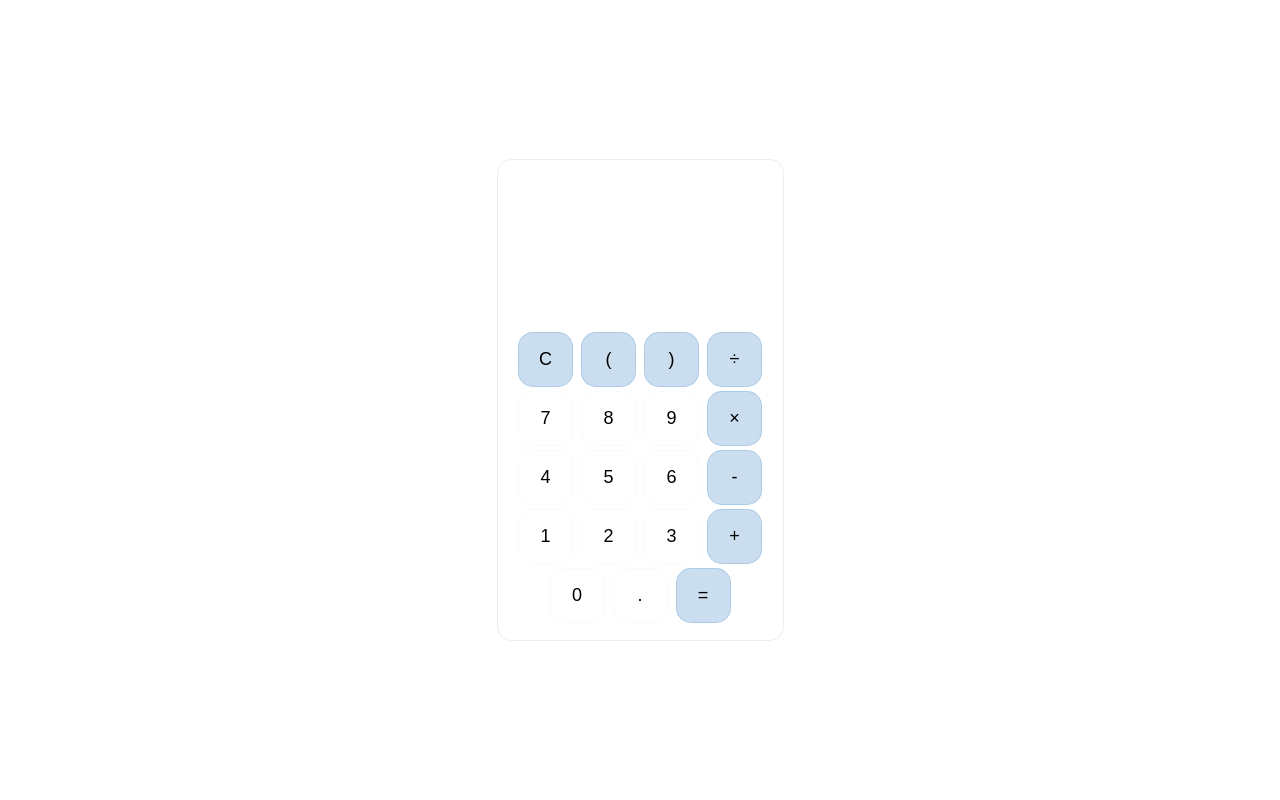
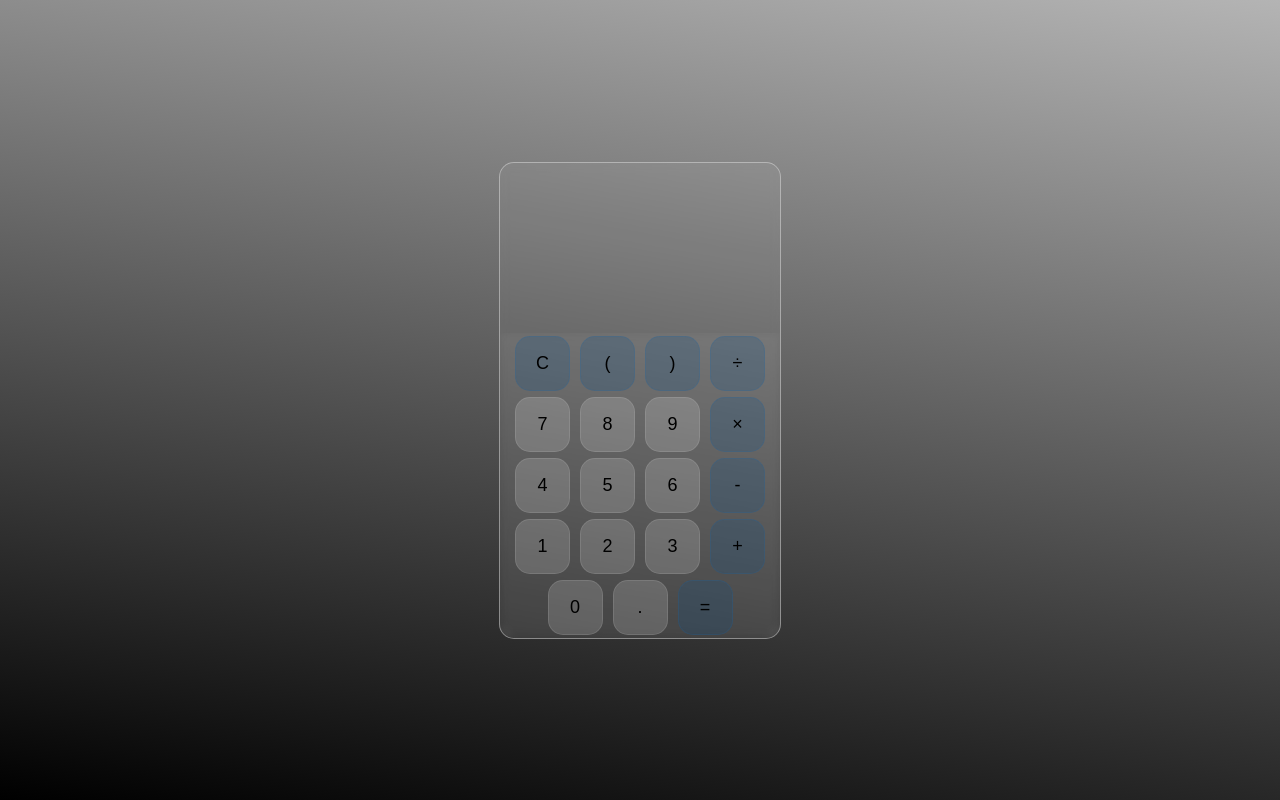
Before and after one commit to felipeoidor/basic-web-calculator, a plain HTML site: page index.html in a window 1280 px wide. Drawn offline with Linux system fonts and the light colour scheme.

Commit message:
add linear gradient background to body

```diff
--- a/css/style.css
+++ b/css/style.css
@@ -3,7 +3,7 @@
     padding: 0px;
 }
 body{
-    background-image: url(../images/pexels-googledeepmind-17486100.jpg);
+    background: linear-gradient(10deg, #000000, rgb(180, 180, 180));
     background-position: center center;
     background-size: cover;
     height: 100vh;
@@ -12,8 +12,9 @@ body{
 }
 #calculator{
     border: 0.5px solid rgba(220, 220, 220, 0.514);
-    width: 285px;
-    height: 480px;
+    overflow: hidden;
+    width: 280px;
+    height: 475px;
     background-color: rgba(255, 255, 255, 0.05);
     border-radius: 15px;
 }
@@ -21,6 +22,8 @@ body{
     backdrop-filter:  blur(5px);
 }
 #screen{
+    color: white;
+    text-align: right;
     font-size: 60px;
     border:none;
     box-sizing: border-box;
@@ -34,7 +37,7 @@ button{
     border: 0.5px solid rgba(220, 220, 220, 0.144);
     background-color: rgba(255, 255, 255, 0.158);
     font-size: 18px;
-    margin: 2px;
+    margin: 3px;
     border-radius: 15px;
     width: 55px;
     height: 55px;
@@ -46,8 +49,9 @@ button{
 }
 button:active{
     background-color: rgba(220, 220, 220, 0.479);
+    color: #134f83;
 }
 .btn-operator{
     border: 0.5px solid #186fbb2c;
-    background-color: #186fbb3a;
+    background-color: #134f833a;
 }
```
